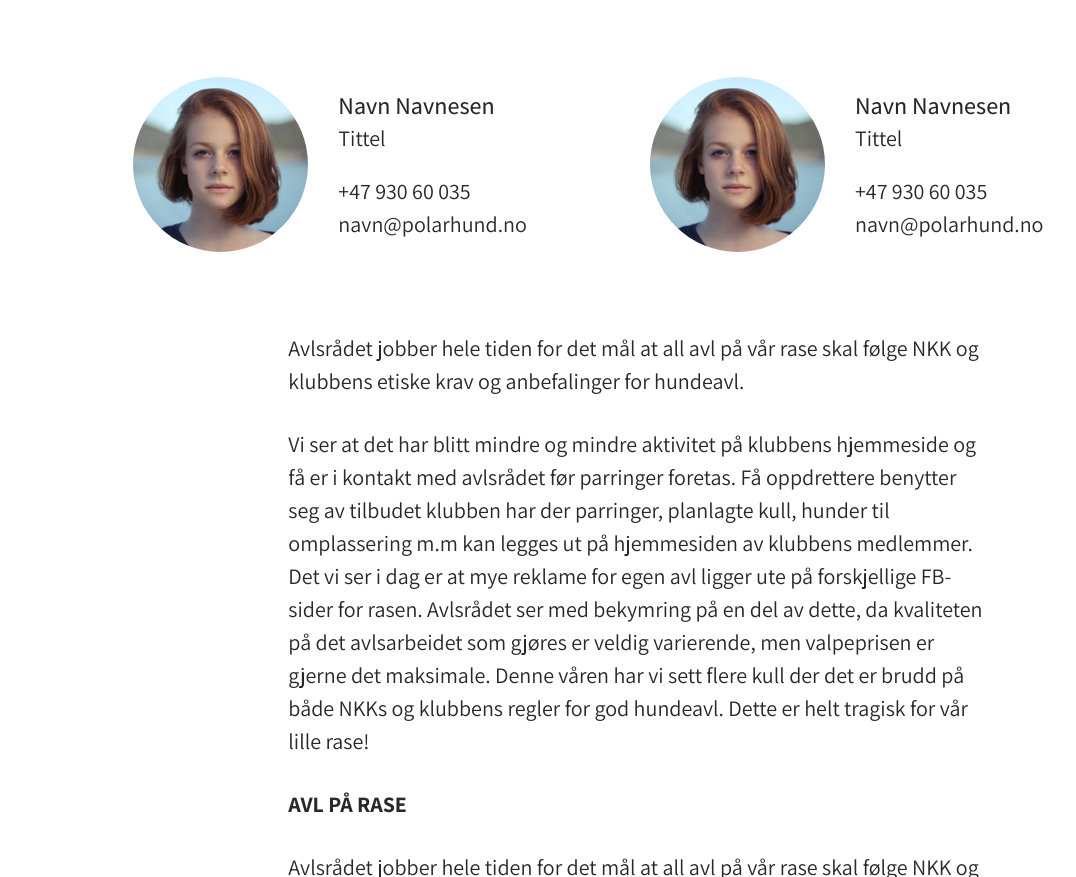
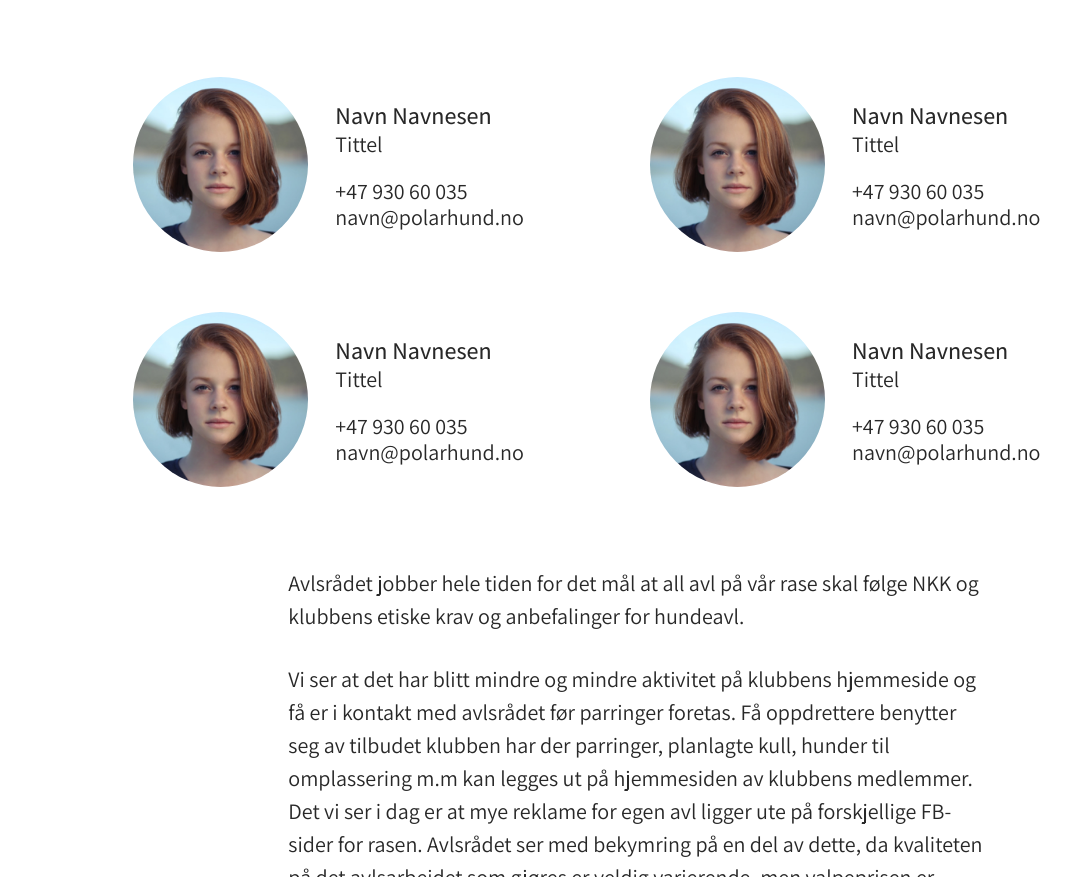
Before and after one commit to krister1000/polarhundklubb, a website: page news.html in a window 1280 px wide. Shown: the part 884-1761 px from the top of the page, without its empty margins (0-1076 px from the left). Drawn offline with Linux system fonts and the light colour scheme.

Commit message:
adjusted person styles

```diff
--- a/news.html
+++ b/news.html
@@ -79,7 +79,7 @@
             <div class="container-fluid">
                 <div class="row justify-content-center">
 
-                    <div class="col-md-8 col-lg-5">
+                    <div class="col-md-8 col-lg-5 card__person--wrapper">
                         <div class="card__person">
                             <div class="card__person--image">
                                 <img class="img-fluid rounded-circle" src="/src/img/person.png" alt="">
@@ -93,7 +93,35 @@
                         </div>
                     </div>
 
-                    <div class="col-sm-8 col-md-5">
+                    <div class="col-md-8 col-lg-5 card__person--wrapper">
+                        <div class="card__person">
+                            <div class="card__person--image">
+                                <img class="img-fluid rounded-circle" src="/src/img/person.png" alt="">
+                            </div>
+                            <div class="card__person--info">
+                                <p class="h4 mb-0">Navn Navnesen</p>
+                                <p class="mb-2">Tittel</p>
+                                <p class="mb-0">+47 930 60 035</p>
+                                <p class="mb-0"><a href="#">navn@polarhund.no</a></p>
+                            </div>
+                        </div>
+                    </div>
+
+                    <div class="col-md-8 col-lg-5 card__person--wrapper">
+                        <div class="card__person">
+                            <div class="card__person--image">
+                                <img class="img-fluid rounded-circle" src="/src/img/person.png" alt="">
+                            </div>
+                            <div class="card__person--info">
+                                <p class="h4 mb-0">Navn Navnesen</p>
+                                <p class="mb-2">Tittel</p>
+                                <p class="mb-0">+47 930 60 035</p>
+                                <p class="mb-0"><a href="#">navn@polarhund.no</a></p>
+                            </div>
+                        </div>
+                    </div>
+
+                    <div class="col-md-8 col-lg-5 card__person--wrapper">
                         <div class="card__person">
                             <div class="card__person--image">
                                 <img class="img-fluid rounded-circle" src="/src/img/person.png" alt="">
--- a/src/scss/components/_cards.scss
+++ b/src/scss/components/_cards.scss
@@ -27,16 +27,29 @@
     }
     &__person {
         display: flex;
-        // justify-content: center;
-        // flex-direction: column;
+
+        &--wrapper {
+            margin-top: 6rem;
+
+            &:nth-child(1), &:nth-child(2) {
+                margin-top: 0;
+            }
+            @include media-breakpoint-down(sm) {
+                margin-top: 4rem;
+
+                &:nth-child(2) {
+                    margin-top: 4rem;
+                }
+            }
+        }
 
         &--image {
             width: 17.5rem;
-            margin-right: 3rem;
+            margin-right: 2.7rem;
         }
         &--info {
             align-self: center;
-
+            line-height: 1.2;
         }
     }
     &__category {
```
Also changed, not shown: dest/main.css.
